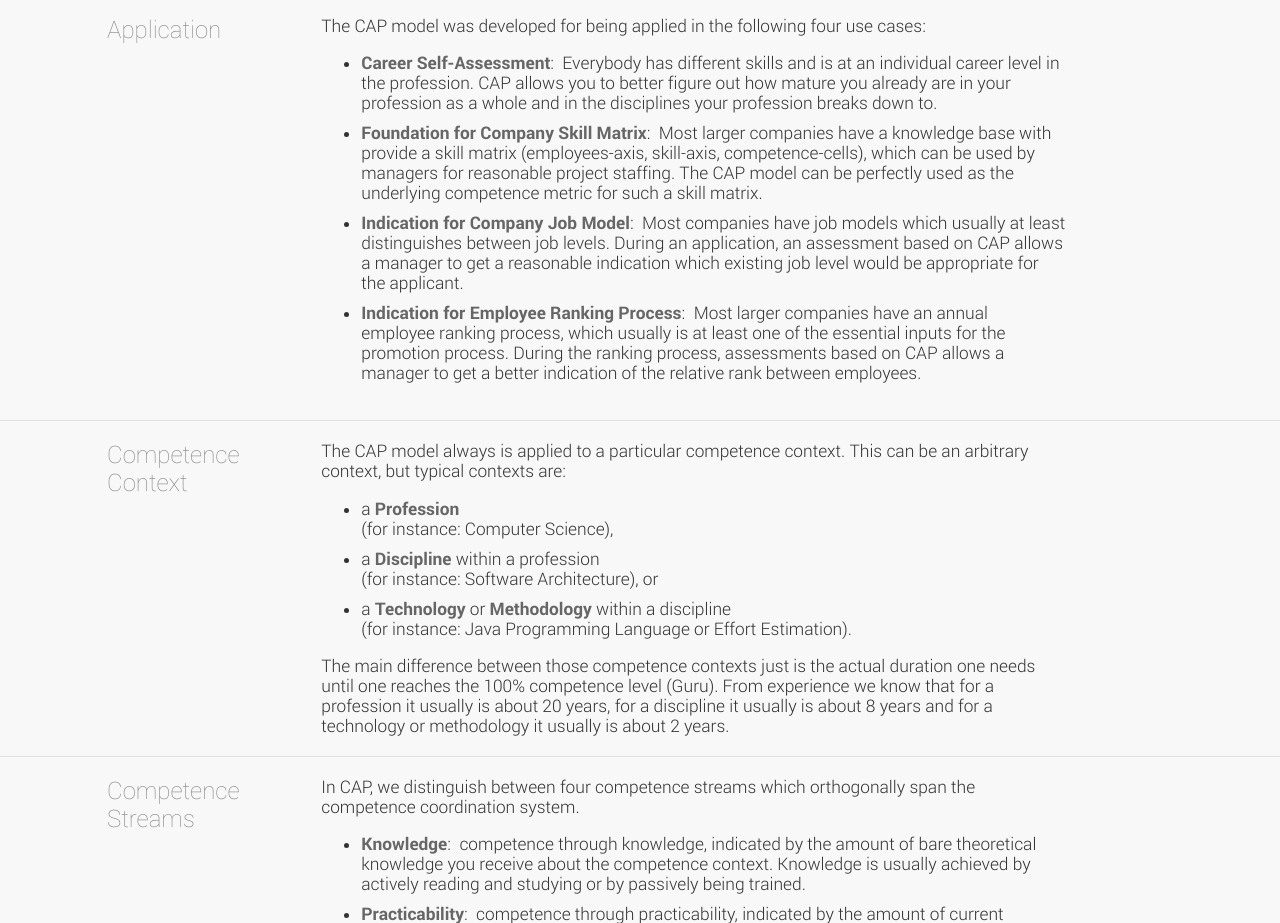
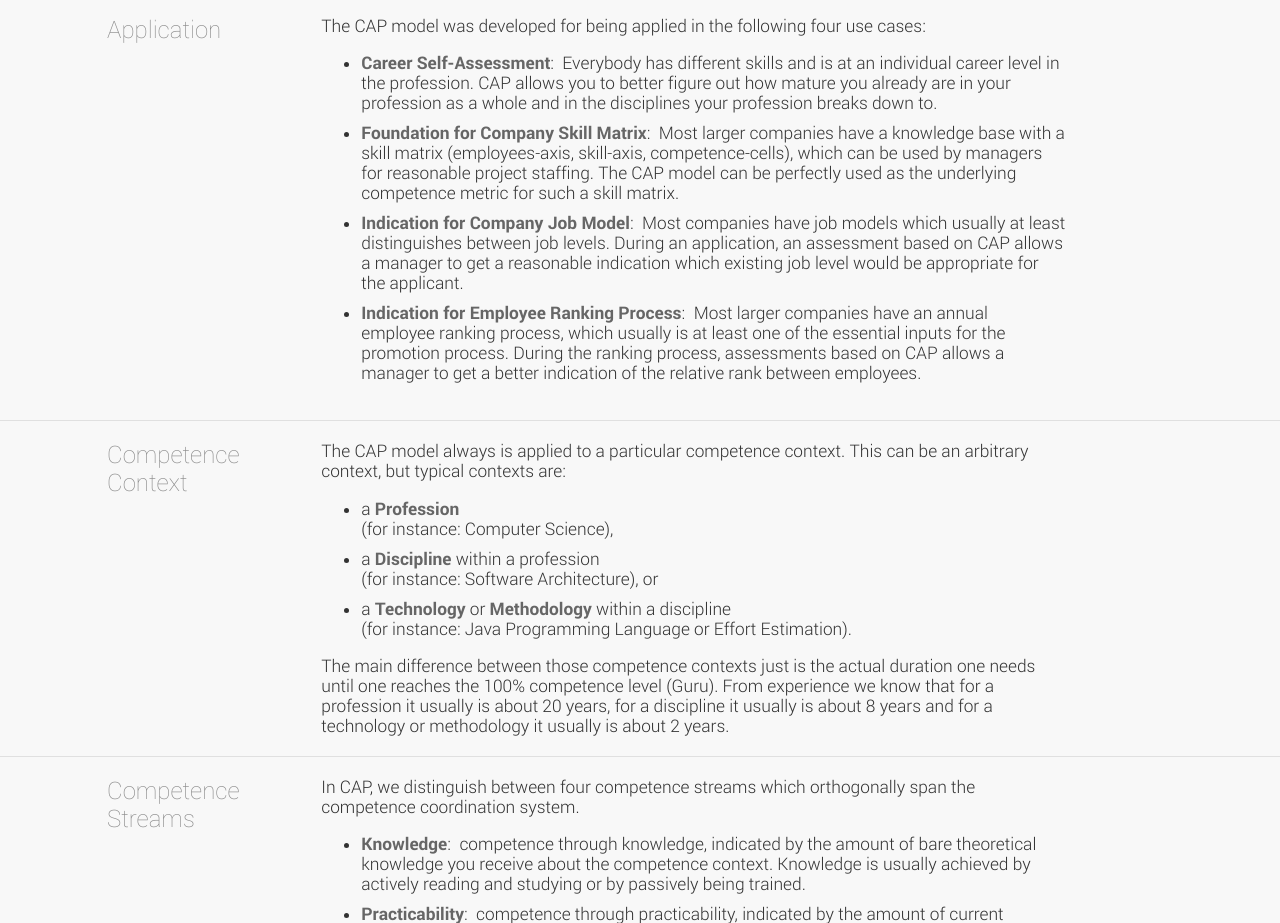
Before and after one commit to rse/cap-model, a website: page index.html in a window 1280 px wide. Shown: the part 1060-1983 px from the top of the page. Drawn offline with Linux system fonts and the light colour scheme.

Commit message:
final polishing

```diff
--- a/index.html
+++ b/index.html
@@ -57,7 +57,7 @@ The CAP model was developed for being applied in the following four use cases:
         disciplines your profession breaks down to.
     </li>
     <li><b>Foundation for Company Skill Matrix</b>:&nbsp;
-        Most larger companies have a knowledge base with provide a skill
+        Most larger companies have a knowledge base with a skill
         matrix (employees-axis, skill-axis, competence-cells), which can
         be used by managers for reasonable project staffing. The CAP
         model can be perfectly used as the underlying competence metric
```
